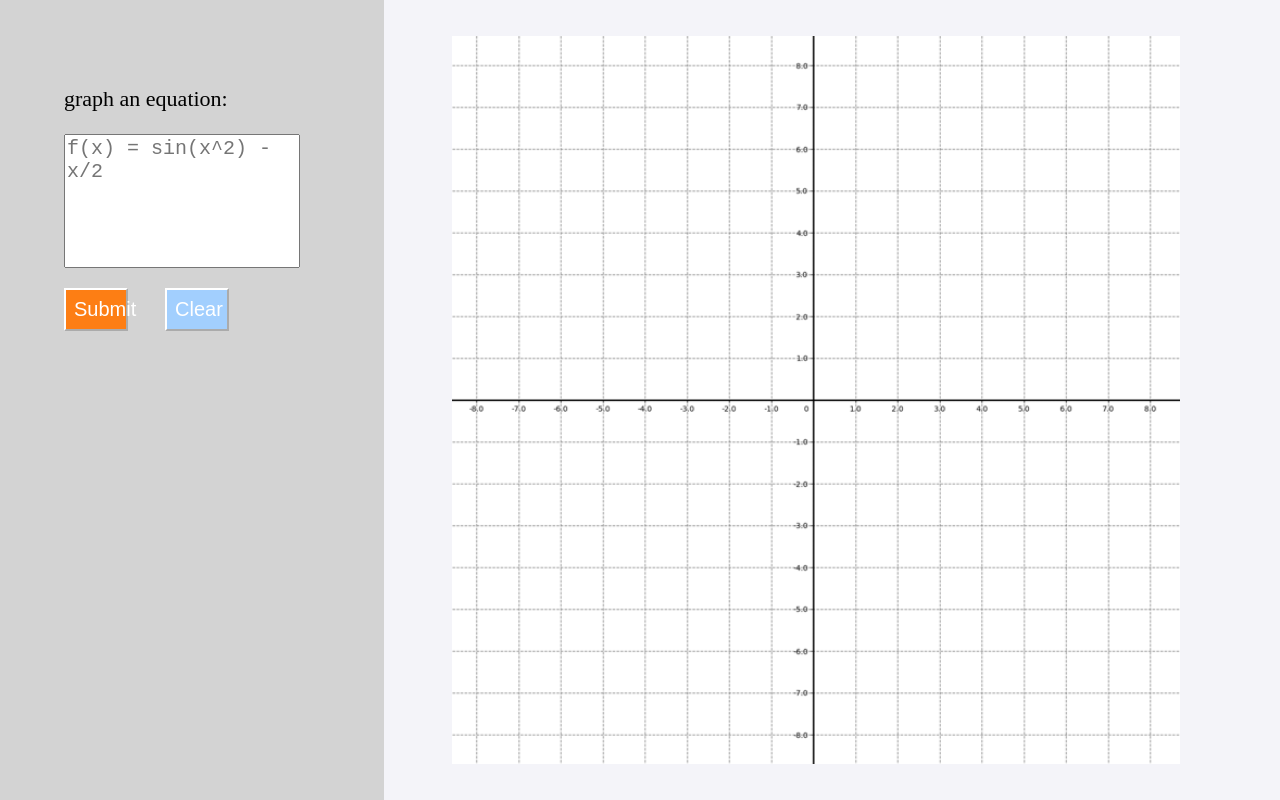
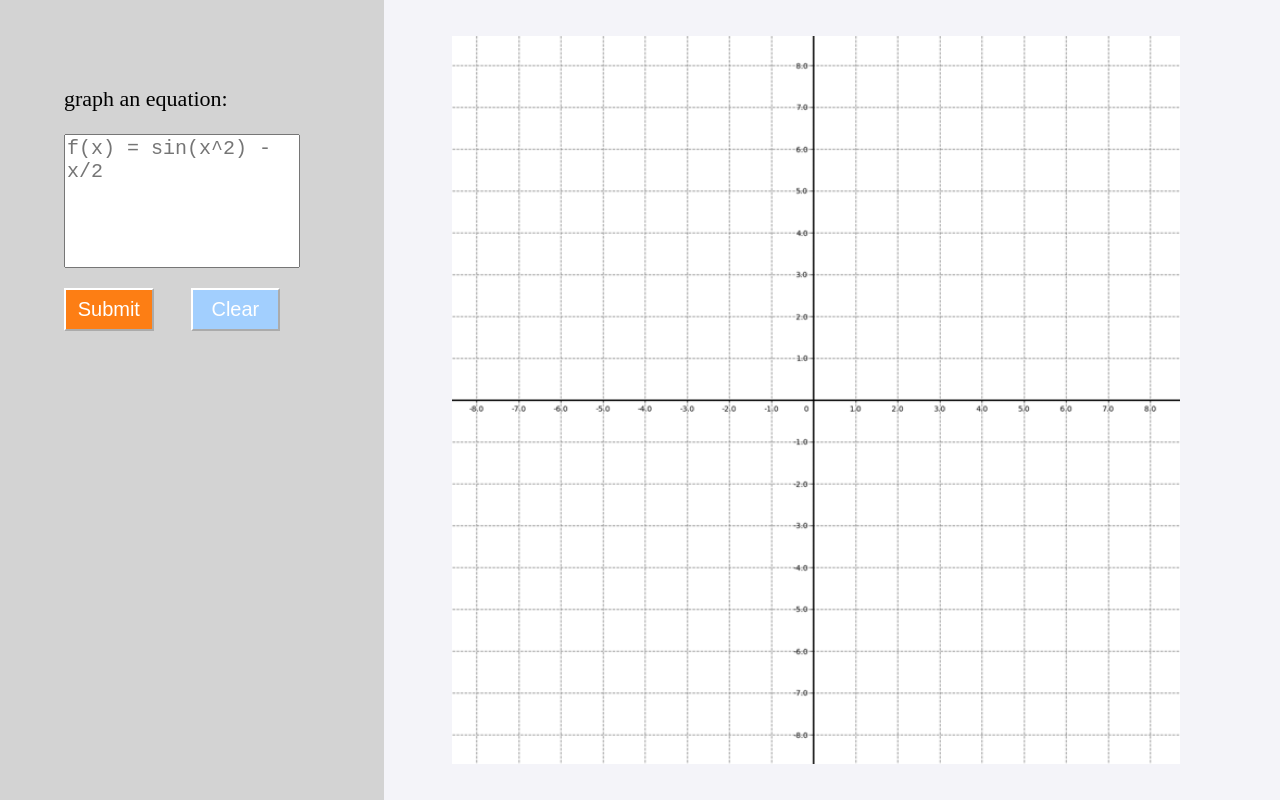
Before and after one commit to Festivius/graphing-calculator, a plain HTML site: page index.html in a window 1280 px wide. Drawn offline with Linux system fonts and the light colour scheme.

Commit message:
Update style.css

```diff
--- a/style.css
+++ b/style.css
@@ -22,7 +22,7 @@ body {
 
 #submit {
     font-size: 20px;
-    width: 5vw;
+    width: 7vw;
     padding: 1vh;
     background-color: #FD7E14;
     color: white;
@@ -35,7 +35,7 @@ body {
 
 #clear {
     font-size: 20px;
-    width: 5vw;
+    width: 7vw;
     padding: 1vh;
     background-color: #A2CFFE;
     color: white;
```
